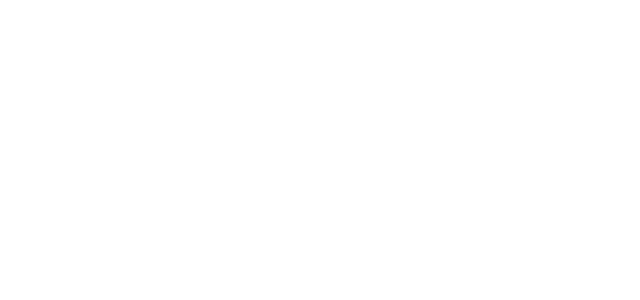
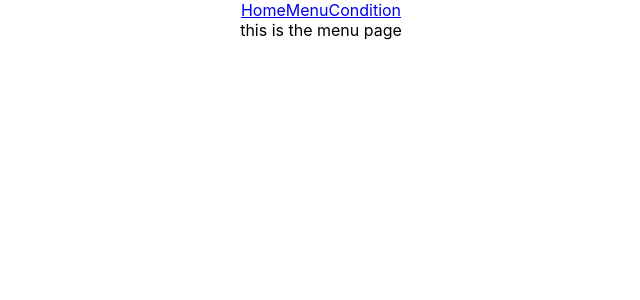
Before and after one commit to Fooagsmart/driva, a React (Create React App) app: page /Menu in a window 1280 px wide. Shown: the top 300 px of the page, without its empty margins (319-959 px from the left). Built offline with nearby package versions, Linux system fonts and the light colour scheme.

Commit message:
react-dom

```diff
--- a/src/App.js
+++ b/src/App.js
@@ -1,10 +1,24 @@
 import './App.css';
-
+import { BrowserRouter as Router, Routes, Route, Link } from 'react-router-dom';
+import Condition from './Condition';
+import Menu from './Menu';
+import Home from './Home';
 
 function App() {
   return (
     <div className="App">
-
+      <Router >
+        <div>
+          <Link to="/">Home</Link>
+          <Link to="/Menu">Menu</Link>
+          <Link to="/Condition">Condition</Link>
+        </div>
+        <Routes>
+        <Route path='/' element={<Home />}></Route>
+        <Route path='/Menu' element={<Menu />}></Route>
+        <Route path='/Condition' element={<Condition />}></Route>
+        </Routes>
+      </Router>
     </div>
   );
 }
--- /dev/null
+++ b/src/Home.js
@@ -0,0 +1,11 @@
+import React from 'react'
+
+const Home = () => {
+  return (
+    <div>
+      this is the home page
+    </div>
+  )
+}
+
+export default Home
--- /dev/null
+++ b/src/Menu.js
@@ -0,0 +1,11 @@
+import React from 'react'
+
+const Menu = () => {
+  return (
+    <div>
+      this is the menu page
+    </div>
+  )
+}
+
+export default Menu
```
Also changed, not shown: package.json (+8 -8 lines), 1 other file (tests, documents, lock files or other folders).
